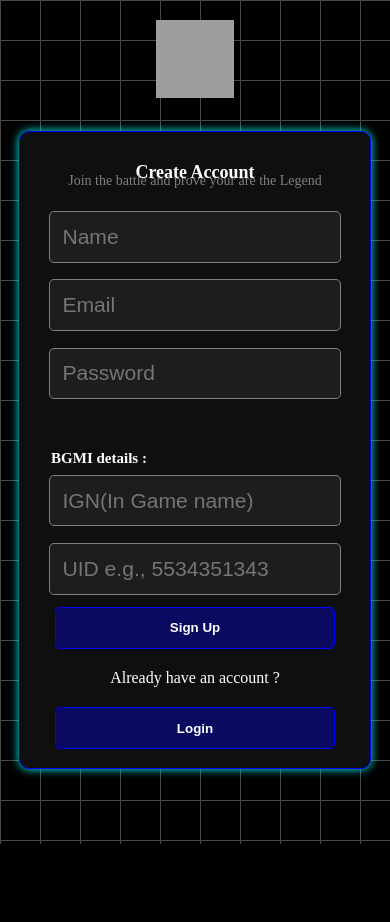
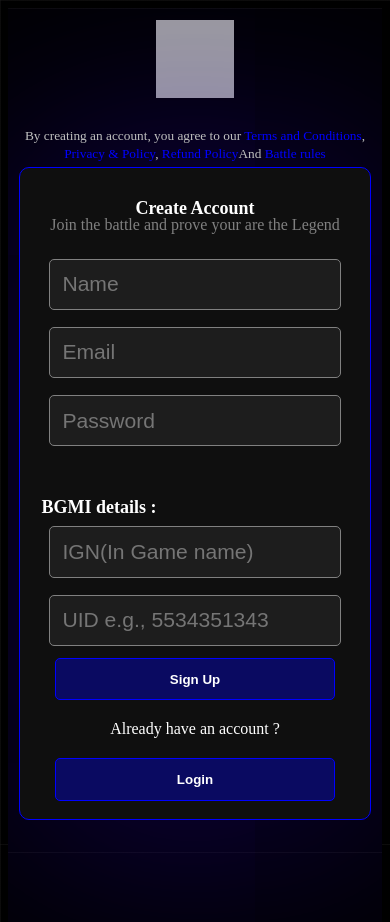
Before and after one commit to pwnprjapti/dexoresport-frontend-, a React (Vite) app: page /signup in a window 390 px wide. Shown: the top 922 px of the page. Before the commit the page ends 844 px from the top, so only its background shows below. Built offline with nearby package versions, Linux system fonts and the light colour scheme; grey boxes are pictures that could not be loaded.

Commit message:
sign page responsive

```diff
--- a/src/App.css
+++ b/src/App.css
@@ -1,9 +1,8 @@
 
 body, html {
-  background-color: black ;
-  background-image: linear-gradient(rgb(72, 72, 72) 1px, transparent 1px), linear-gradient(90deg, rgb(72, 72, 72) 1px, transparent 1px);
-  background-size: 40px 40px;
-  /* background-repeat: no-repeat; */
+  background-color: black;
+  background-size: 10vw 10vw;
+  background-image: linear-gradient(rgba(39, 38, 38, 0.311) 1px, transparent 1px), linear-gradient(90deg, rgba(39, 38, 38, 0.311) 1px, transparent 1px);
   background-position: absolute;
   color:white;
   background-attachment: fixed;
@@ -137,7 +136,7 @@ nav .links button:hover{
   padding:10px;
   border-radius:10px;
   box-shadow:0px 0px 4px blue;
-  background-color: black;
+  background-color: rgba(0, 0, 0, 0.148);
 }
 
 .home .intro{
@@ -543,7 +542,7 @@ justify-content: center;
   max-width:40vh;
   margin:4vw;
   border-radius:12px;
-  background-color: rgba(73, 72, 73, 0.313);
+  background-color: rgb(32, 32, 32);
   transition: transform 0.3s ease;
   padding:1vw;
 }
--- a/src/css/login.css
+++ b/src/css/login.css
@@ -1,3 +1,4 @@
+
 .login{
   margin:3vh;
   margin-top:2vh;
@@ -7,14 +8,14 @@
   align-items: center;
   align-content: center;
 }
+
 .login .card{
    text-align: center;
+   height:100vh;
 }
 
 .login .card small{
   color:silver;
-  background-color: black;
-  box-shadow: 0vw 0vw 5vw black;
 }
 
 .login .card a{
@@ -37,7 +38,7 @@
   align-items: center;
   justify-content: center;
   text-align: center;
-  box-shadow: 0px 0px 10px rgb(55, 0, 255);
+  box-shadow: 0px 0px 70vw rgba(55, 0, 255, 0.388);
 }
 
 .login .card .login_card .data{
--- a/src/css/signup.module.css
+++ b/src/css/signup.module.css
@@ -1,14 +1,3 @@
-
-/* body, html {
-  background-color: rgb(26, 24, 24) ;
-  background-repeat: no-repeat;
-  background-position: absolute;
-  color:white;
-  background-attachment: fixed;
-  scrollbar-width: none;
-  overflow-x: hidden;
-} */
-
 .login{
   margin:3vh;
   margin-top:2vh;
@@ -17,6 +6,21 @@
   justify-content: center;
   align-items: center;
   align-content: center;
+}
+
+
+.login .card{
+   text-align: center;
+   height:100vh;
+}
+
+.login .card small{
+  color:silver;
+}
+
+.login .card a{
+  color:blue;
+  text-decoration: none;
 }
 
 .login .card .login_card{
@@ -34,7 +38,11 @@
   justify-content: center;
   text-align: center;
   margin:5px;
-  box-shadow: 0px 0px 10px cyan;
+  box-shadow: 0px 0px 70vw rgba(55, 0, 255, 0.388);
+}
+
+.login .card .login_card .txt{
+
 }
 
 .login .card .login_card input{
@@ -87,12 +95,12 @@
 .login .card .login_card label{
   margin-left:-60%;
   font-weight: bold;
-  font-size: 15px;
+  font-size: large;
   margin-top:5vh;
 }
 
 .login .card .login_card .txt{
   color:gray;
-  margin-top: -3vh;
-  font-size: 14px;
+  margin-top: -1lh;
+  font-size: medium;
 }
--- a/src/pages/Signup.jsx
+++ b/src/pages/Signup.jsx
@@ -1,5 +1,5 @@
 import styles from '../css/signup.module.css'
-import { useNavigate } from 'react-router-dom'
+import { useNavigate, Link } from 'react-router-dom'
 import Logo from '../compo/Logo.jsx'
 import { useState, useEffect } from 'react'
 
@@ -50,6 +50,7 @@ export default function Signup() {
         <Logo />
         <div className={styles.login}>
             <div className={styles.card}>
+                <small>By creating an account, you agree to our <Link>Terms and Conditions</Link>, <Link>Privacy & Policy</Link>, <Link>Refund Policy</Link>And <Link>Battle rules</Link></small>
                 <div>
                     <form className={styles.login_card} onSubmit={send_signupdata}>
                         <h2>Create Account</h2>
```
